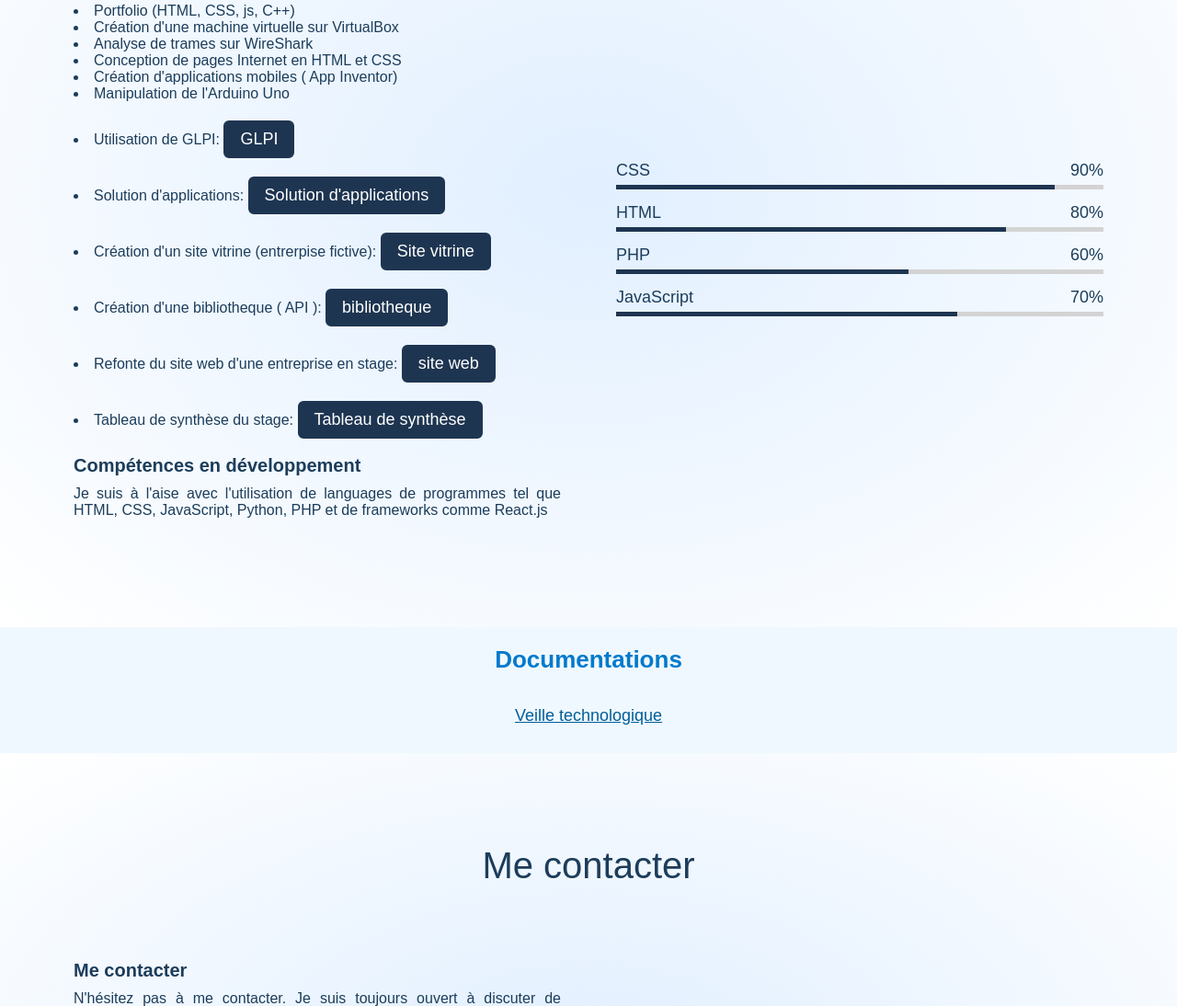
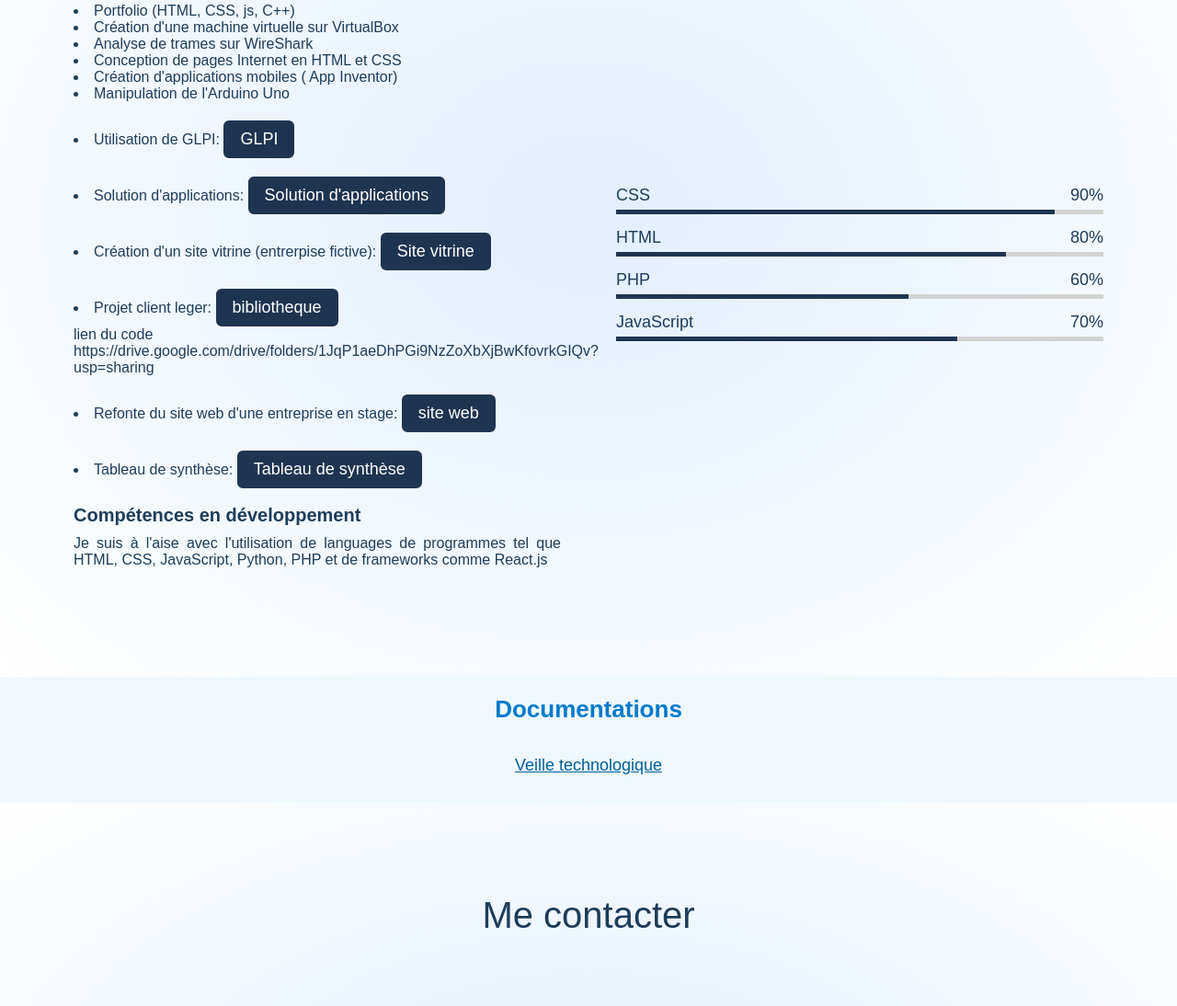
Before and after one commit to Gui0001/Portfolio1, a website: page index.html in a window 1280 px wide. Shown: the part 2532-3626 px from the top of the page at 92% size. Drawn offline with Linux system fonts and the light colour scheme.

Commit message:
index.html

```diff
--- a/index.html
+++ b/index.html
@@ -78,7 +78,7 @@
 
 <br>La cybersécurité est une compétence clé dans mon cursus en BTS SIO SLAM, offrant une réelle valeur ajoutée pour mon futur métier de développeur logiciel et mon employabilité.<br>
 
-         <a href="CV ENSITECH Predhomme Guillaume (1).pdf" target="blank">Télécharger mon CV</a>
+         <a href="CV ECOLE.pdf" target="blank">Télécharger mon CV</a>
         </div>
       </div>
     </div>
@@ -130,11 +130,14 @@
                 <a href="Solutions_Applications_ap2.pdf" target="_blank"> Solution d'applications</a></li>
             <li class="projet">Création d'un site vitrine (entrerpise fictive):
               <a href="TheEthernityCloud.pdf" target="_blank">Site vitrine </a> </li>
-             <li class="projet">Création d'une bibliotheque ( API ):
-                <a href="doc.pdf" target="_blank"> bibliotheque </a> </li>
+             <li class="projet"> Projet client leger:
+                <a href="doc.pdf" target="_blank"> bibliotheque </a>
+                <br>
+                lien du code https://drive.google.com/drive/folders/1JqP1aeDhPGi9NzZoXbXjBwKfovrkGIQv?usp=sharing              </a> </li>
+
              <li class="projet">Refonte du site web d'une entreprise en stage:
               <a href="Stage compte rendu.pdf" target="_blank">site web </a> </li>
-              <li class="projet">Tableau de synthèse du stage:
+              <li class="projet">Tableau de synthèse:
                 <a href="Tableau_synthese.pdf" target="_blank">Tableau de synthèse </a> </li>
 
 
```
